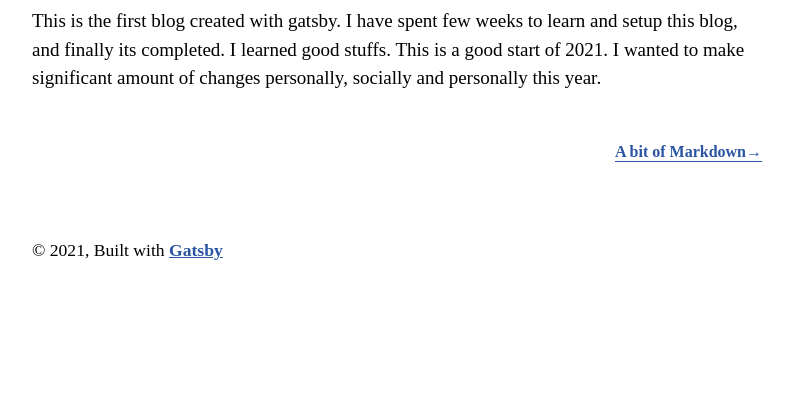
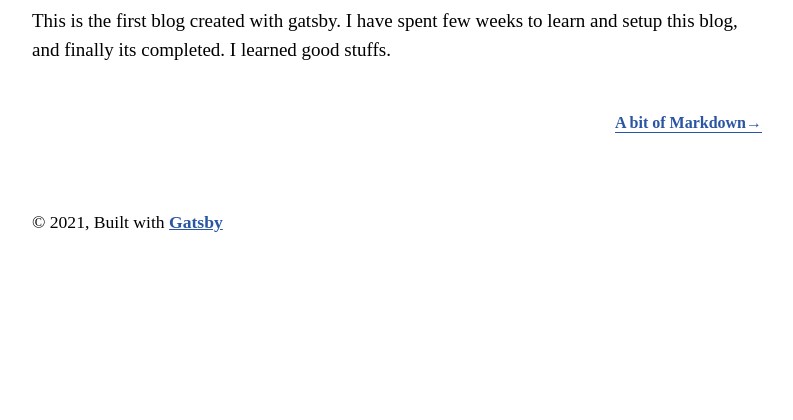
Before and after one commit to buddhagrg/gatsby-blog, a Gatsby site: page /blog/hello-world/ in a window 1280 px wide. Shown: the part 380-800 px from the top of the page, without its empty margins (243-1036 px from the left). Built offline with nearby package versions, Linux system fonts and the light colour scheme; Gatsby itself is replaced by a stand-in of ours; a small style sheet from the web is missing.

Commit message:
cotent updated

```diff
--- a/src/content/blog/hello-world/index.md
+++ b/src/content/blog/hello-world/index.md
@@ -8,4 +8,4 @@ tags: "Hello World,first Blog"
 
 Hello World !
 
-This is the first blog created with gatsby. I have spent few weeks to learn and setup this blog, and finally its completed. I learned good stuffs. This is a good start of 2021. I wanted to make significant amount of changes personally, socially and personally this year.
+This is the first blog created with gatsby. I have spent few weeks to learn and setup this blog, and finally its completed. I learned good stuffs.
```
